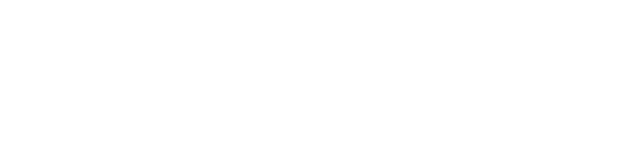
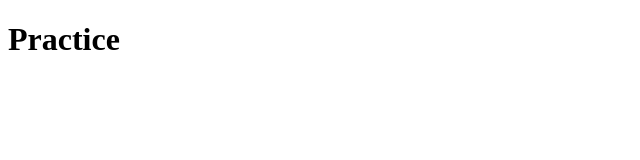
Before and after one commit to Zeexas/Git-Practice, a plain HTML site: page index.html in a window 1280 px wide. Shown: the whole page, without its empty margins (0-640 px from the left). Drawn offline with Linux system fonts and the light colour scheme.

Commit message:
fix: try timestamp 10/16/2021 14:59:58

```diff
--- a/index.html
+++ b/index.html
@@ -7,6 +7,6 @@
   <title>Document</title>
 </head>
 <body>
-  <h1></h1>
+  <h1>Practice</h1>
 </body>
 </html>
```
